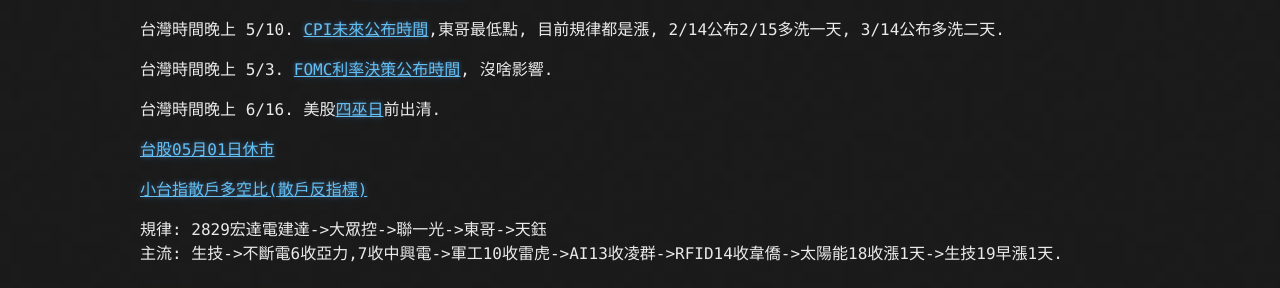
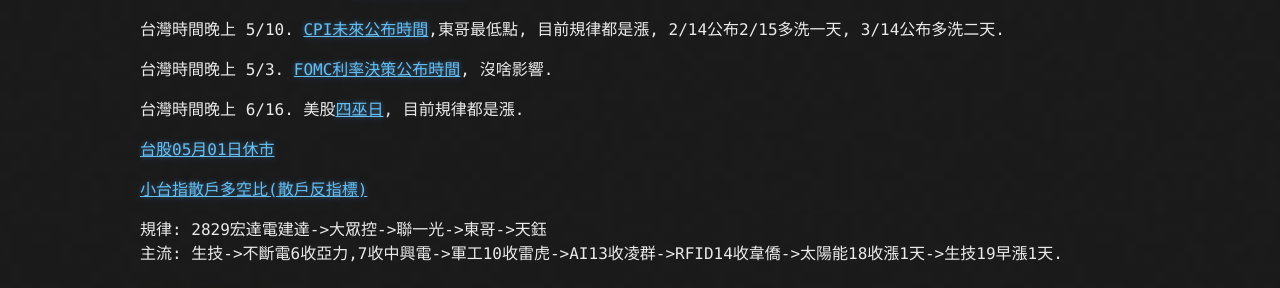
Before and after one commit to lepg5487/Stock_God, a Jekyll site: the page built from index.md, in a window 1280 px wide and 900 px high. Shown: the part 320-608 px from the top of the window. Built offline with Jekyll 4.4.1, drawn with Linux system fonts in a browser that asks for light colours; our own code applies the rules of GitHub Pages for plain Markdown files.

Commit message:
Update index.md

```diff
--- a/index.md
+++ b/index.md
@@ -10,7 +10,7 @@ layout: testlayouts
 
 台灣時間晚上 5/3. [FOMC利率決策公布時間](https://www.cmegroup.com/cn-t/markets/interest-rates/cme-fedwatch-tool.html), 沒啥影響.
 
-台灣時間晚上 6/16. 美股[四巫日](https://www.taifex.com.tw/file/taifex/CHINESE/4/2023Calendar_cv1.pdf)前出清.
+台灣時間晚上 6/16. 美股[四巫日](https://www.taifex.com.tw/file/taifex/CHINESE/4/2023Calendar_cv1.pdf), 目前規律都是漲.
 
 [台股05月01日休市](https://www.twse.com.tw/zh/holidaySchedule/holidaySchedule)
 
```
